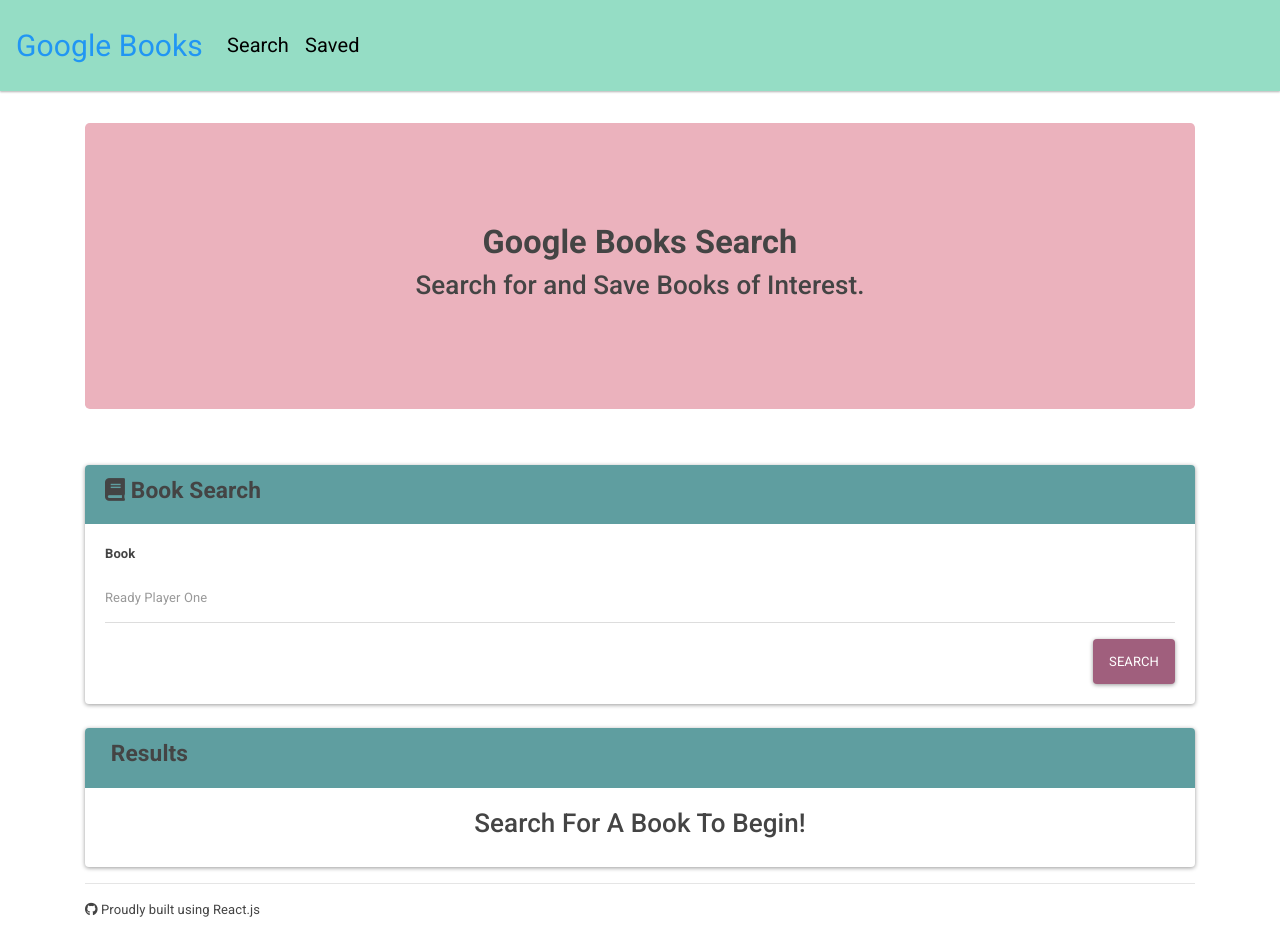
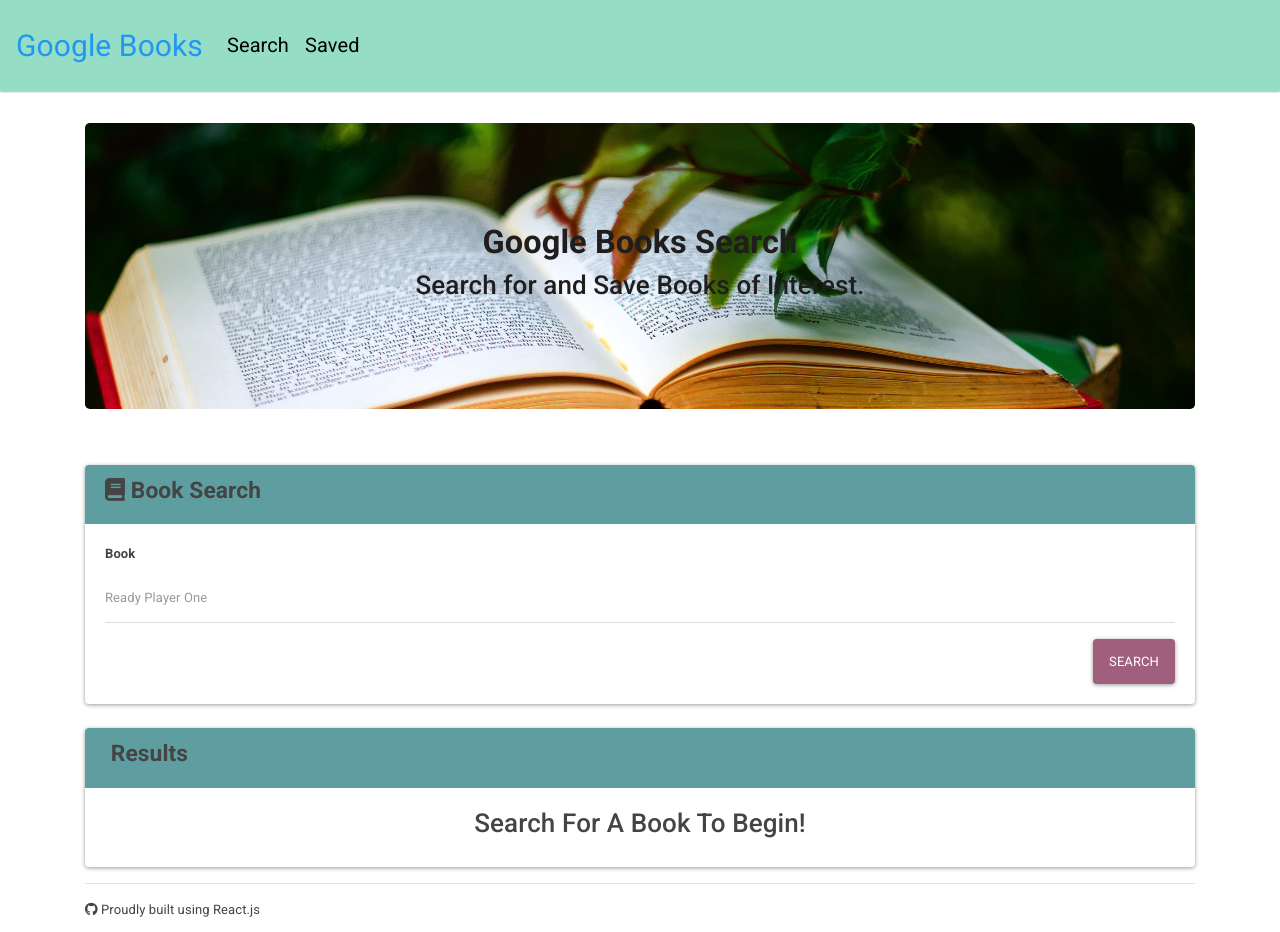
Before and after one commit to mathigayathri2001/Google_books, a React (Create React App) app in the folder client/: page / in a window 1280 px wide. Built offline with nearby package versions, Linux system fonts and the light colour scheme; some icons are missing.

Commit message:
added styles to home page and jumbotron components

```diff
--- a/client/src/components/Jumbotron/style.css
+++ b/client/src/components/Jumbotron/style.css
@@ -1,4 +1,7 @@
 .jumbotron {
   padding: 100px;
-  background-color: rgb(235, 178, 189);
+  /* background-color: rgb(235, 178, 189); */
+  background-image: url("../../image/img1.jpeg");
+  background-size: cover;
+  color: rgb(32, 29, 29);
 }
--- a/client/src/pages/Home.js
+++ b/client/src/pages/Home.js
@@ -8,6 +8,12 @@ import API from "../utils/API";
 import { Col, Row, Container } from "../components/Grid";
 import { List } from "../components/List";
 
+
+
+const button = {
+  background:"rgb(160, 95, 125)",
+  color:"white"
+};
 
 class Home extends Component {
   state = {
@@ -64,6 +70,7 @@ class Home extends Component {
           <Col size="md-12">
             <div className ="style">
             <Jumbotron>
+
               <h1 className="text-center" >
                 <strong>Google Books Search</strong>
               </h1>
@@ -98,7 +105,8 @@ class Home extends Component {
                       Button={() => (
                         <button
                           onClick={() => this.handleBookSave(book.id)}
-                          className="btn btn-primary ml-2"
+                          className="btn  ml-2"
+                          style={button}
                         >
                           Save
                         </button>
```
